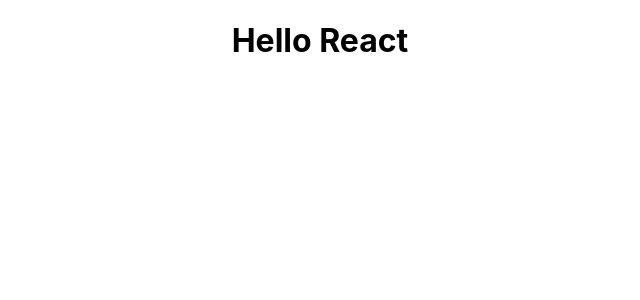
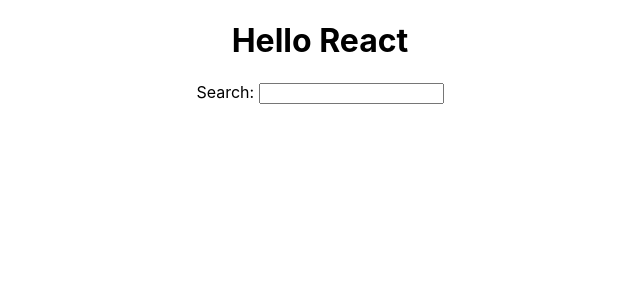
Before and after one commit to Mariela-t/hacker-stories, a React (Create React App) app: page / in a window 1280 px wide. Shown: the top 300 px of the page, without its empty margins (320-960 px from the left). Built offline with nearby package versions, Linux system fonts and the light colour scheme.

Commit message:
added search engine

```diff
--- a/src/App.js
+++ b/src/App.js
@@ -1,4 +1,3 @@
-import logo from "./logo.svg";
 import "./App.css";
 
 const title = "React";
@@ -6,6 +5,9 @@
   return (
     <div className="App">
       <h1>Hello {title}</h1>
+
+      <label htmlFor="search">Search: </label>
+      <input id="search" type="text" />
     </div>
   );
 }
```
